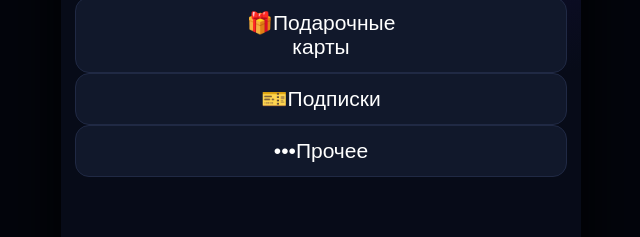
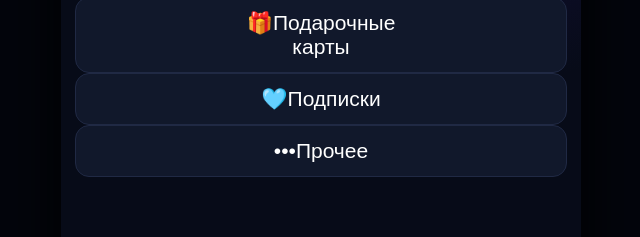
Before and after one commit to ismailovdamir44-commits/zany-miniapp, a plain HTML site: page index.html in a window 1280 px wide. Shown: the part 220-457 px from the top of the page, 319-959 px from the left. Drawn offline with Linux system fonts and the light colour scheme.

Commit message:
Update index.html

```diff
--- a/index.html
+++ b/index.html
@@ -36,7 +36,7 @@
   </button>
 
   <button class="category-btn">
-    🎫<span>Подписки</span>
+    🩵<span>Подписки</span>
   </button>
 
   <button class="category-btn">
```
